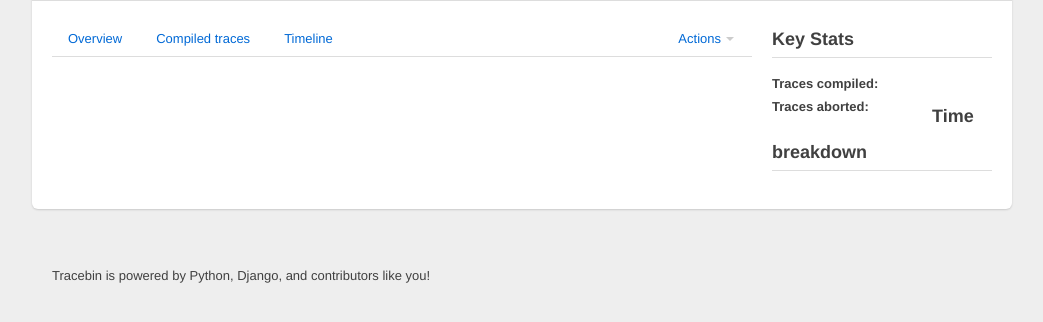
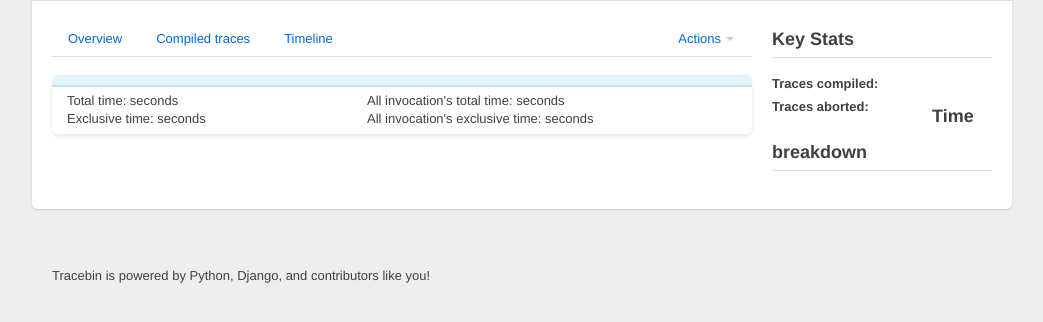
Before and after one commit to alex/tracebin, a Django app: template server/templates/traces/trace/timeline.html in a window 1280 px wide. Shown: the part 114-436 px from the top of the page, without its empty margins (118-1161 px from the left). Run offline with Django 3.2, Linux system fonts and the light colour scheme; the template is opened without the code that fills it, so the values that code supplies are empty; parts of the project's set-up code (start-up, migrations or seed data) failed here and were passed over; some libraries are stand-ins or nearby versions.

Commit message:
Added metadata to the call timeline page.

```diff
--- a/client/tracebin/serializers.py
+++ b/client/tracebin/serializers.py
@@ -73,7 +73,7 @@ class BaseSerializer(object):
     def visit_python_call(self, call):
         return {
             "type": "python",
-            "func_name": call.func_name,
+            "name": call.func_name,
             "start_time": call.start_time,
             "end_time": call.end_time,
             "subcalls": [self.visit(subcall) for subcall in call.subcalls],
--- /dev/null
+++ b/server/static/css/timeline.css
@@ -0,0 +1,64 @@
+#call-info {
+    width: 100;
+    margin: 0 0 15px 0;
+    background-color: 1px solid #B9DAEC;
+
+    -webkit-border-radius: 6px;
+    -moz-border-radius: 6px;
+    border-radius: 6px;
+
+    -webkit-box-shadow: 0 2px 4px rgba(0, 0, 0, 0.1);
+    -moz-box-shadow: 0 2px 4px rgba(0, 0, 0, 0.1);
+    box-shadow: 0 2px 4px rgba(0, 0, 0, 0.1);
+
+    -webkit-background-clip: padding-box;
+    -moz-background-clip: padding-box;
+    background-clip: padding-box;
+
+    position: relative;
+}
+
+#call-info #call-header {
+    border-bottom: 1px solid #C3E3F3;
+    padding: 5px 15px;
+    background: #E5F3FA;
+
+    -webkit-border-top-left-radius: 6px;
+    -webkit-border-top-right-radius: 6px;
+    -moz-border-radius-topleft: 6px;
+    -moz-border-radius-topright: 6px;
+    border-top-left-radius: 6px;
+    border-top-right-radius: 6px;
+
+    overflow: hidden;
+}
+
+#call-info #call-header #call-name {
+    width: 600px;
+    height: 34px;
+    font-size: 16pt;
+    margin: 0px;
+    padding: 0px;
+}
+
+#call-info #call-body {
+    padding: 5px 15px 6px;
+    border-top: 1px solid #c3e3f3;
+
+    -webkit-border-radius: 0 0 6px 6px;
+    -moz-border-radius: 0 0 6px 6px;
+    border-radius: 0 0 6px 6px;
+
+    -webkit-box-shadow: inset 0 1px 0 #ffffff;
+    -moz-box-shadow: inset 0 1px 0 #ffffff;
+    box-shadow: inset 0 1px 0 #ffffff;
+
+    zoom: 1;
+    margin-bottom: 0;
+}
+
+#call-info #call-body p {
+    width: 600px;
+    margin: 0;
+    padding: 0;
+}
--- a/server/templates/base.html
+++ b/server/templates/base.html
@@ -2,7 +2,8 @@
 <html lang="en">
     <head>
         <link rel="stylesheet" type="text/css" href="{{ STATIC_URL }}css/bootstrap.min.css" />
-        <link rel="stylesheet" type="text/css" href="{{ STATIC_URL }}css/global.css">
+        <link rel="stylesheet" type="text/css" href="{{ STATIC_URL }}css/global.css" />
+        {% block extra_css %}{% endblock %}
         <script type="text/javascript" src="{{ STATIC_URL }}js/jquery.min.js"></script>
         <script type="text/javascript" src="{{ STATIC_URL }}js/bootstrap-dropdown.js"></script>
         <script type="text/javascript" src="{{ STATIC_URL }}js/bootstrap-tabs.js"></script>
--- a/server/templates/traces/trace/timeline.html
+++ b/server/templates/traces/trace/timeline.html
@@ -1,6 +1,10 @@
 {% extends "traces/trace/base.html" %}
 
 {% load trace_helpers %}
+
+{% block extra_css %}
+    <link rel="stylesheet" type="text/css" href="{{ STATIC_URL }}css/timeline.css" />
+{% endblock %}
 
 {% block page_content %}
     <script type="text/javascript" src="{{ STATIC_URL }}js/d3.v2.min.js"></script>
@@ -90,7 +94,7 @@
         $(function() {
             var h = 150;
             var w = 675;
-            $.getJSON("{% url trace_call_data log.id %}", function(dataset) {
+            $.getJSON("{% url trace_timeline_call_data log.id %}", function(dataset) {
                 var x = d3.scale.linear()
                     .domain([
                         d3.min(dataset, attrgetter("start_time")),
@@ -124,18 +128,45 @@
                     })
                     .attr("fill", colorgenerator(attrgetter("name")))
                     .on("mouseover", function(d) {
-                        $("#timeline #current-function").html("<p>Current "
-                            + "function: " + d.name + "</p>");
+                        $("#call-info #call-header #call-name").html(d.name);
+                        $.getJSON("{% url trace_call_data log.id %}", {
+                            call_id: d.id,
+                        }, function(data) {
+                            $("#call-time").html(data["call_time"]);
+                            $("#call-exclusive-time").html(data["call_exclusive_time"]);
+                            $("#func-time").html(data["func_time"]);
+                            $("#func-exclusive-time").html(data["func_exclusive_time"]);
+                        })
                     })
                     .on("mouseout", function(d) {
-                        return $("#timeline #current-function").html("");
+                        $("#call-info #call-header #call-name").html("");
                     });
             });
         });
     </script>
     <div id="timeline">
+        <div id="call-info">
+            <div id="call-header">
+                <code id="call-name"></code>
+            </div>
+            <div id="call-body">
+                <div class="row">
+                    <div class="span5">
+                        <p>
+                            Total time: <strong id="call-time"></strong> seconds<br />
+                            Exclusive time: <strong id="call-exclusive-time"></strong> seconds<br />
+                        </p>
+                    </div>
+                    <div class="span5">
+                        <p>
+                            All invocation's total time: <strong id="func-time"></strong> seconds<br />
+                            All invocation's exclusive time: <strong id="func-exclusive-time"></strong> seconds<br />
+                        </p>
+                    </div>
+                </div>
+            </div>
+        </div>
         <div id="visualization"></div>
-        <div id="current-function"></div>
     </div>
 
 {% endblock %}
--- a/server/tracebin_server/traces/urls.py
+++ b/server/tracebin_server/traces/urls.py
@@ -10,5 +10,6 @@ urlpatterns = patterns("",
     url(r"^(?P<id>\d+)/compiled/(?P<compiled_id>\d+)/$", views.trace_compiled_detail, name="trace_compiled_detail"),
     url(r"^(?P<id>\d+)/timeline/$", views.trace_timeline, name="trace_timeline"),
 
+    url(r"^(?P<id>\d+)/timeline-call-data\.json", views.trace_timeline_call_data, name="trace_timeline_call_data"),
     url(r"^(?P<id>\d+)/call-data\.json", views.trace_call_data, name="trace_call_data"),
 )
```
Also changed, not shown: server/tracebin_server/traces/models.py (+3 -6 lines), server/tracebin_server/traces/tests.py (+82 -27 lines), server/tracebin_server/traces/views.py (+47 -2 lines).
